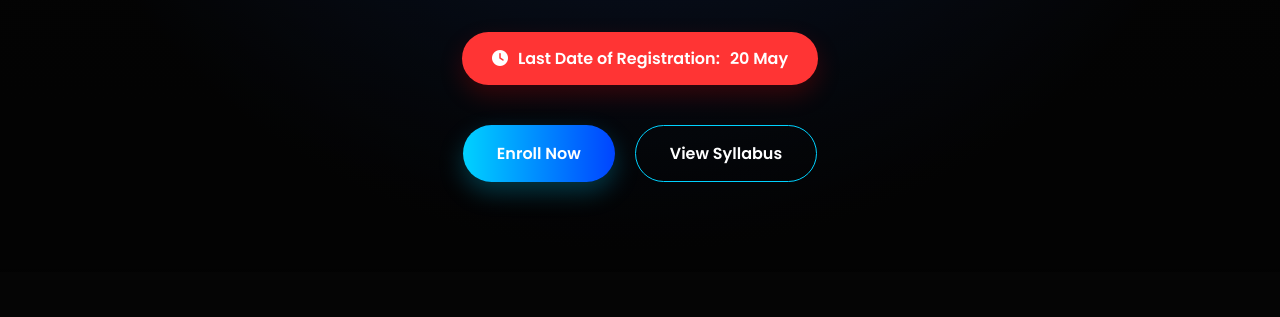
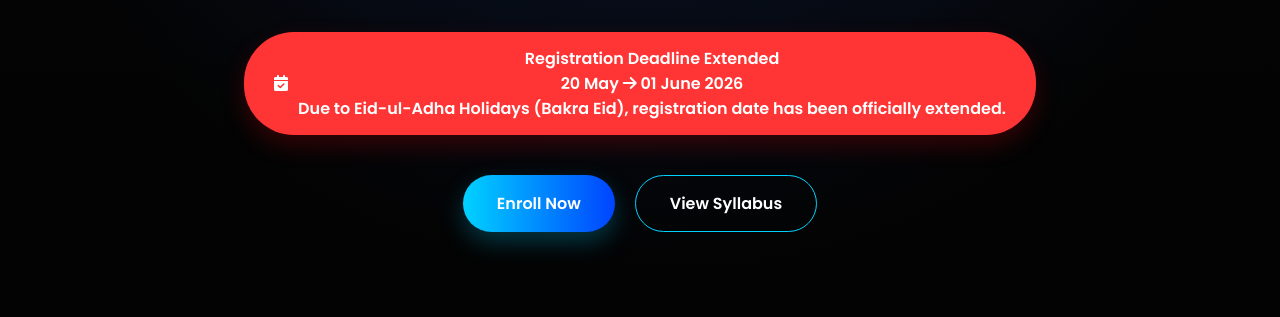
Before and after one commit to arsal404/royal-web-admission, a plain HTML site: page index.html in a window 1280 px wide. Shown: the part 483-800 px from the top of the page. Drawn offline with Linux system fonts and the light colour scheme.

Commit message:
Update index.html

```diff
--- a/index.html
+++ b/index.html
@@ -57,11 +57,40 @@
                 From Basics to Professional Level.
             </p>
 
-            <div class="deadline-box">
-                <i class="fa-solid fa-clock"></i>
-                Last Date of Registration:
-                <span>20 May</span>
-            </div>
+<!-- Registration Deadline -->
+
+<div class="deadline-box extended">
+
+    <i class="fa-solid fa-calendar-check"></i>
+
+    <div class="deadline-content">
+
+        <div class="deadline-top">
+
+            Registration Deadline Extended
+
+        </div>
+
+        <div class="deadline-dates">
+
+            <span class="old-date">20 May</span>
+
+            <i class="fa-solid fa-arrow-right"></i>
+
+            <span class="new-date">01 June 2026</span>
+
+        </div>
+
+        <div class="deadline-reason">
+
+            Due to Eid-ul-Adha Holidays (Bakra Eid),
+            registration date has been officially extended.
+
+        </div>
+
+    </div>
+
+</div>
 
             <div class="hero-btns">
                 <a href="#apply" class="btn-primary">
```
